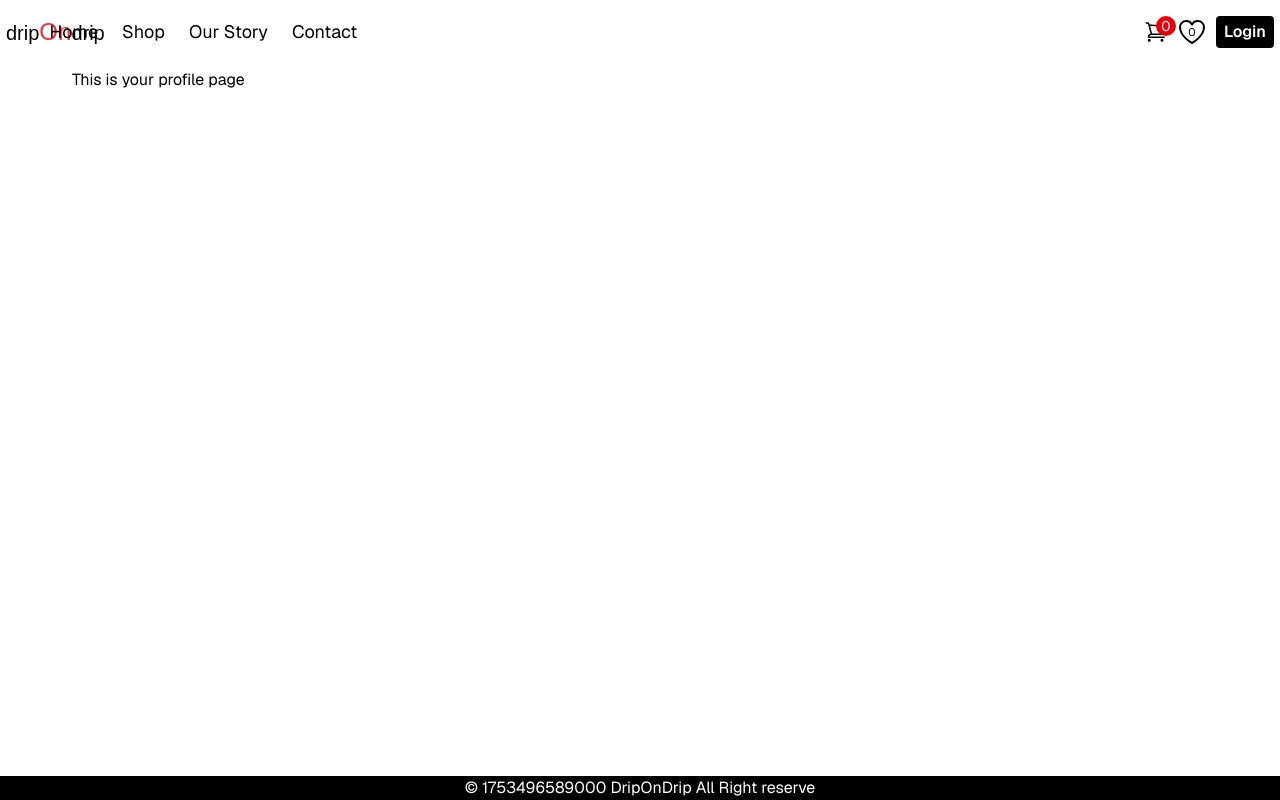
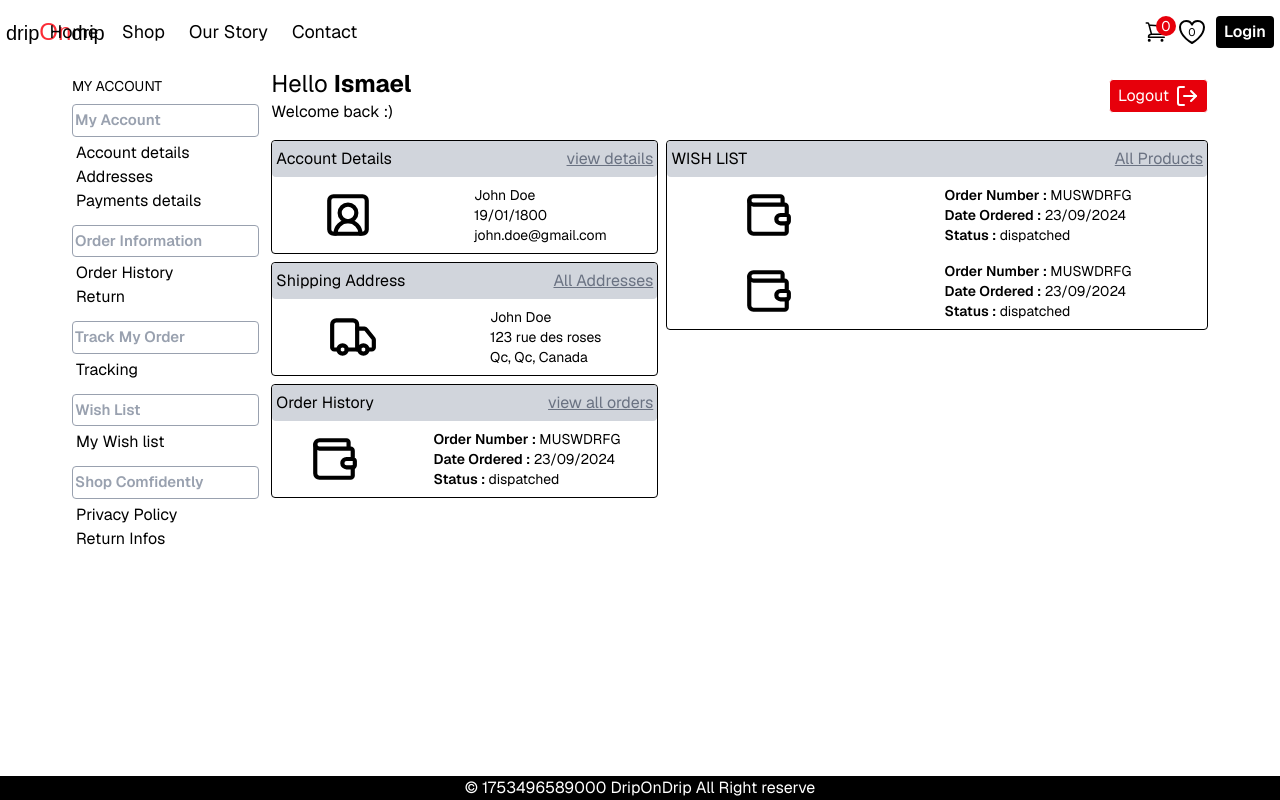
Before and after one commit to Lil-Code30/drip-on-drip_e-com, a React (Vite) app: page /profile in a window 1280 px wide. Built offline with nearby package versions, Linux system fonts and the light colour scheme; a web font is replaced by a local one.

Commit message:
desigining the user profile page : partially completed

```diff
--- a/src/pages/user/Profile.jsx
+++ b/src/pages/user/Profile.jsx
@@ -1,5 +1,51 @@
+import { Link, Outlet } from "react-router-dom";
+
 const Profile = () => {
-  return <h1>This is your profile page</h1>;
+  return (
+    <>
+      <section className="flex flex-col-reverse md:flex-row md:gap-x-3 gap-2 w-full mx-auto ">
+        <div className="w-full md:w-[20%] ">
+          <h3 className="text-sm py-2">MY ACCOUNT</h3>
+          <div className="mb-2">
+            <h2 className="profile-title">My Account</h2>
+            <div className="flex flex-col p-1">
+              <Link>Account details</Link>
+              <Link>Addresses</Link>
+              <Link>Payments details</Link>
+            </div>
+          </div>
+          <div className="mb-2">
+            <h2 className="profile-title">Order Information</h2>
+            <div className="flex flex-col p-1">
+              <Link>Order History</Link>
+              <Link>Return</Link>
+            </div>
+          </div>
+          <div className="mb-2">
+            <h2 className="profile-title">Track My Order</h2>
+            <div className="flex flex-col p-1">
+              <Link>Tracking</Link>
+            </div>
+          </div>
+          <div className="mb-2">
+            <h2 className="profile-title">Wish List</h2>
+            <div className="flex flex-col p-1">
+              <Link>My Wish list</Link>
+            </div>
+          </div>
+          <div>
+            <h2 className="profile-title">Shop Comfidently</h2>
+            <div className="flex flex-col p-1">
+              <Link>Privacy Policy</Link>
+              <Link>Return Infos</Link>
+            </div>
+          </div>
+        </div>
+
+        <Outlet className="w-full md:w-[80%] p-2" />
+      </section>
+    </>
+  );
 };
 
 export default Profile;
--- /dev/null
+++ b/src/pages/user/ProfileSummary.jsx
@@ -0,0 +1,127 @@
+import { LogOut, SquareUserRound, Truck, Wallet } from "lucide-react";
+import { Link } from "react-router-dom";
+
+const ProfileSummary = () => {
+  return (
+    <section className="w-full">
+      <div className="flex  items-center justify-between">
+        <div>
+          <h1 className="text-2xl">
+            Hello <span className="font-bold">Ismael</span>
+          </h1>
+          <p>Welcome back :)</p>
+        </div>
+        <div>
+          <button className="hidden  border px-2 py-1 rounded bg-red-600 md:flex justify-center gap-x-1.5 items-center text-white hover:border-red-600 hover:text-red-600 hover:bg-transparent transition-colors duration-300 ease-in">
+            <span>Logout</span> <LogOut />{" "}
+          </button>
+        </div>
+      </div>
+      <div className="flex flex-col item-center justify-between mt-2  gap-2 md:flex-row w-full">
+        <div className=" w-full md:w-1/2">
+          <div className="border rounded my-2">
+            <h2 className=" bg-gray-300 border-gray-300 rounded flex items-center justify-between py-1.5 px-1">
+              <span>Account Details</span>{" "}
+              <Link className="text-gray-500 underline">view details</Link>
+            </h2>
+            <div className="flex items-center justify-around py-2">
+              <SquareUserRound size="50" />
+              <div className="text-sm">
+                <p>John Doe</p>
+                <p>19/01/1800</p>
+                <p>john.doe@gmail.com</p>
+              </div>
+            </div>
+          </div>
+          <div className="border rounded my-2">
+            <h2 className=" bg-gray-300 border-gray-300 rounded flex items-center justify-between py-1.5 px-1">
+              <span>Shipping Address</span>{" "}
+              <Link className="text-gray-500 underline">All Addresses</Link>
+            </h2>
+            <div className="flex items-center justify-around  py-2">
+              <Truck size="50" />
+              <div className="text-sm ">
+                <p>John Doe</p>
+                <p>123 rue des roses</p>
+                <p>Qc, Qc, Canada</p>
+              </div>
+            </div>
+          </div>
+          <div className="border rounded my-2">
+            <h2 className=" bg-gray-300 border-gray-300 rounded flex items-center justify-between py-1.5 px-1">
+              <span>Order History</span>{" "}
+              <Link className="text-gray-500 underline">view all orders</Link>
+            </h2>
+            <div className="flex items-center justify-around  py-2">
+              <Wallet size="50" />
+              <div className="text-sm ">
+                <p>
+                  {" "}
+                  <span className="font-semibold">Order Number : </span>
+                  MUSWDRFG
+                </p>
+                <p>
+                  {" "}
+                  <span className="font-semibold">Date Ordered : </span>{" "}
+                  23/09/2024
+                </p>
+                <p>
+                  {" "}
+                  <span className="font-semibold">Status : </span>dispatched
+                </p>
+              </div>
+            </div>
+          </div>
+        </div>
+        <div className="md:w-[70%]">
+          <div className="border rounded my-2">
+            <h2 className=" bg-gray-300 border-gray-300 rounded flex items-center justify-between py-1.5 px-1">
+              <span className="uppercase">Wish List</span>{" "}
+              <Link className="text-gray-500 underline">All Products</Link>
+            </h2>
+            <div className="flex items-center justify-around  py-2">
+              <Wallet size="50" />
+              <div className="text-sm ">
+                <p>
+                  {" "}
+                  <span className="font-semibold">Order Number : </span>
+                  MUSWDRFG
+                </p>
+                <p>
+                  {" "}
+                  <span className="font-semibold">Date Ordered : </span>{" "}
+                  23/09/2024
+                </p>
+                <p>
+                  {" "}
+                  <span className="font-semibold">Status : </span>dispatched
+                </p>
+              </div>
+            </div>
+            <div className="flex items-center justify-around  py-2">
+              <Wallet size="50" />
+              <div className="text-sm ">
+                <p>
+                  {" "}
+                  <span className="font-semibold">Order Number : </span>
+                  MUSWDRFG
+                </p>
+                <p>
+                  {" "}
+                  <span className="font-semibold">Date Ordered : </span>{" "}
+                  23/09/2024
+                </p>
+                <p>
+                  {" "}
+                  <span className="font-semibold">Status : </span>dispatched
+                </p>
+              </div>
+            </div>
+          </div>
+        </div>
+      </div>
+    </section>
+  );
+};
+
+export default ProfileSummary;
--- a/src/routes/AppRoutes.jsx
+++ b/src/routes/AppRoutes.jsx
@@ -6,6 +6,7 @@ import About from "../pages/About";
 import Shop from "../pages/products/Shop";
 import ProductDetails from "../pages/products/ProductDetails";
 import Profile from "../pages/user/Profile";
+import ProfileSummary from "../pages/user/ProfileSummary";
 import Contact from "../pages/auth/Contact";
 import Login from "../pages/auth/Login";
 import SignUp from "../pages/auth/SignUp";
@@ -26,7 +27,9 @@ export default function AppRouter() {
           <Route path="/shop" element={<Shop />} />
           <Route path="/shop/product/:id" element={<ProductDetails />} />
           <Route path="/about" element={<About />} />
-          <Route path="profile" element={<Profile />} />
+          <Route path="profile" element={<Profile />}>
+            <Route index element={<ProfileSummary />} />
+          </Route>
           <Route path="/contact" element={<Contact />} />
           <Route path="/login" element={<Login />} />
           <Route path="/signup" element={<SignUp />} />
--- a/src/styles.css
+++ b/src/styles.css
@@ -25,6 +25,9 @@
   .nav-link {
     @apply text-xl md:text-lg text-center hover:font-semibold transition-all duration-300 my-1.5 mx-2 py-1 md:py-0 border md:border-0 rounded;
   }
+  .profile-title {
+    @apply text-gray-400 py-1 pl-0.5 font-semibold text-[15px] border rounded;
+  }
 }
 
 @layer utilities {
```
